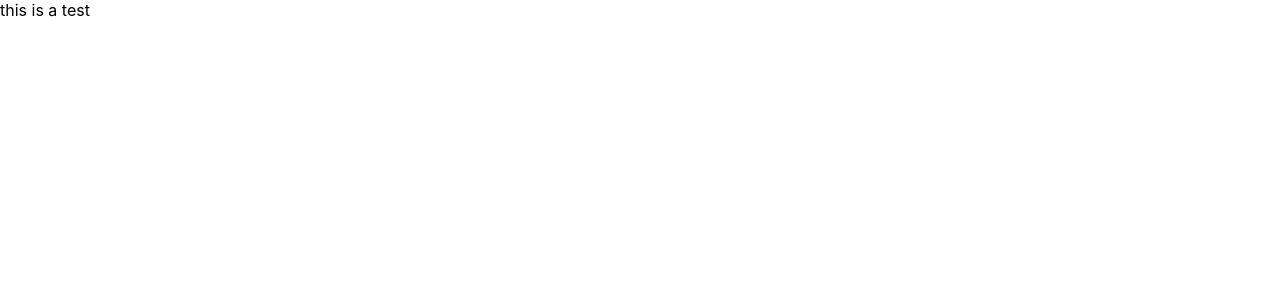
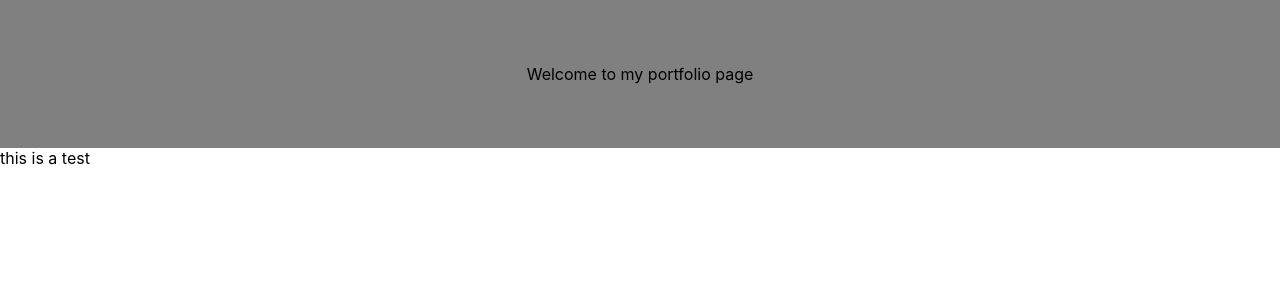
Before and after one commit to MichaelYang120/portfolio, a React (Create React App) app: page / in a window 1280 px wide. Shown: the top 300 px of the page. Built offline with nearby package versions, Linux system fonts and the light colour scheme.

Commit message:
added Header.tsx and changes made into App.tsx

```diff
--- a/src/App.tsx
+++ b/src/App.tsx
@@ -2,10 +2,12 @@ import React from 'react';
 import logo from './logo.svg';
 import './App.css';
 import Main from './Components/Main';
+import Header from './Components/Header';
 
 function App() {
   return (
     <>
+      < Header />
       < Main />
     </>
   );
--- /dev/null
+++ b/src/Components/Header.tsx
@@ -0,0 +1,14 @@
+import React, { useEffect, useState, ChangeEvent } from "react";
+
+export default function Header() {
+	const headerstyle = {
+		backgroundColor: "grey",
+		textAlign: "center" as "center",
+		padding: "4em 0em"
+	}
+	return (
+		<div style={headerstyle}>
+			<div>Welcome to my portfolio page</div>
+		</div>
+	);
+}
```
